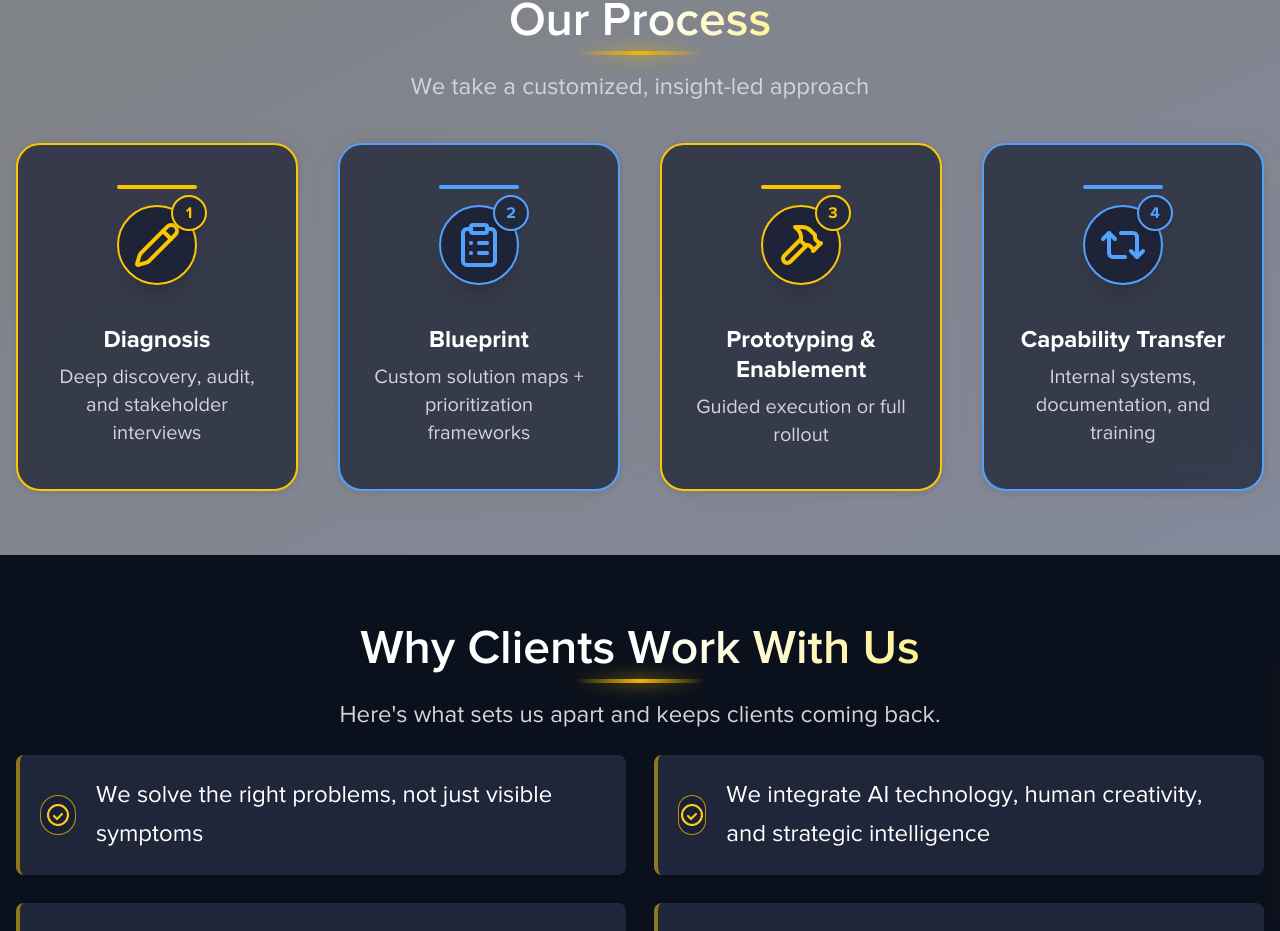
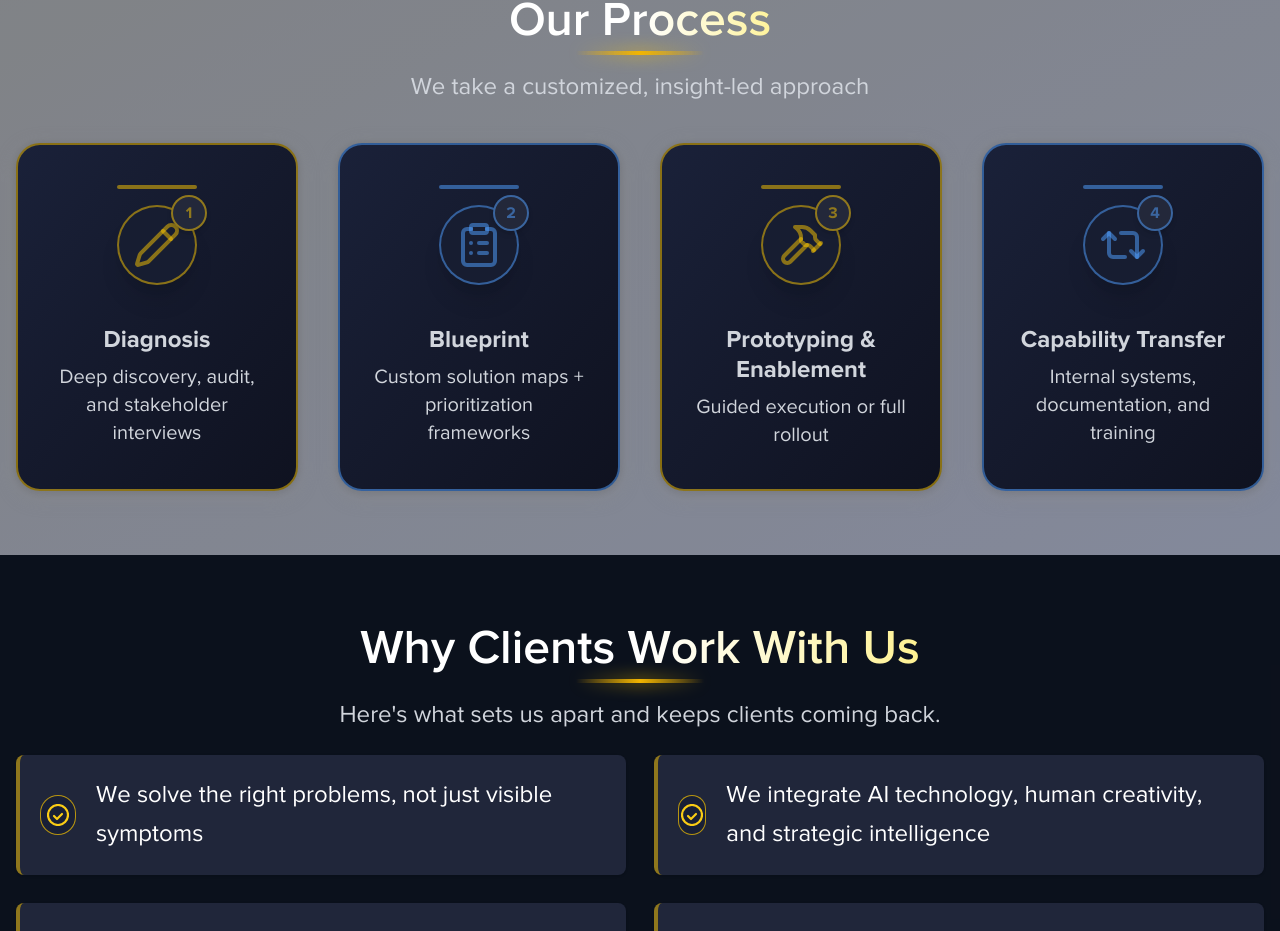
Before and after one commit to judeandy1999/vamossy.com, a Next.js app: page /consulting in a window 1280 px wide. Shown: the part 2892-3823 px from the top of the page. Built offline with nearby package versions, Linux system fonts and the light colour scheme; no server answers.

Commit message:
fix: update color opacity for improved visual consistency in OurProcess component

```diff
--- a/components/consulting/our-process.jsx
+++ b/components/consulting/our-process.jsx
@@ -4,17 +4,17 @@ import Container from '@/components/ui/container';
 import { Pencil, ClipboardList, Hammer, Repeat2 } from "lucide-react";
 
 const stepBorderColors = [
-  "border-yellow-400",
-  "border-blue-400",
-  "border-yellow-400",
-  "border-blue-400"
+  "border-yellow-400/50",
+  "border-blue-400/50",
+  "border-yellow-400/50",
+  "border-blue-400/50"
 ];
 
 const stepIconBgColors = [
-  "text-yellow-400",
-  "text-blue-400",
-  "text-yellow-400",
-  "text-blue-400"
+  "text-yellow-400/50",
+  "text-blue-400/50",
+  "text-yellow-400/50",
+  "text-blue-400/50"
 ];
 
 const stepIcons = [
@@ -25,10 +25,10 @@ const stepIcons = [
 ];
 
 const stepDividerColors = [
-  "bg-yellow-400",
-  "bg-blue-400",
-  "bg-yellow-400",
-  "bg-blue-400"
+  "bg-yellow-400/50",
+  "bg-blue-400/50",
+  "bg-yellow-400/50",
+  "bg-blue-400/50"
 ];
 
 export default function OurProcess() {
@@ -46,7 +46,7 @@ export default function OurProcess() {
             return (
               <div
                 key={idx}
-                className={`relative flex flex-col items-center justify-between bg-[#23283a]/80 backdrop-blur-md rounded-3xl border-2 ${borderColor} px-8 py-10 w-full min-h-[300px] shadow-2xl transition-transform duration-300 shadow-yellow-400/30 border-opacity-90`}
+                className={`relative flex flex-col items-center justify-between bg-gradient-to-br from-[#1a2139] to-[#0f1220] backdrop-blur-md rounded-3xl border-2 ${borderColor} px-8 py-10 w-full min-h-[300px] shadow-2xl transition-transform duration-300 shadow-yellow-400/30 border-opacity-90`}
                 style={{ boxShadow: '0 5px 20px 0 rgba(138, 138, 138, 0.47), 0 1.5px 8px 0 rgba(0,0,0,0.18)' }}
               >
                 {/* Icon Circle Centered with Step Number Badge */}
@@ -61,7 +61,7 @@ export default function OurProcess() {
                 {/* Step Content */}
                 <div className="flex flex-col items-center text-center flex-1 w-full">
                   <span className="sr-only">Step {idx + 1}</span>
-                  <span className="font-bold text-2xl sm:text-2xl text-white leading-tight mb-2">{step.title}</span>
+                  <span className="font-bold text-2xl sm:text-2xl text-gray-300 leading-tight mb-2">{step.title}</span>
                   <div className="text-gray-300 text-xl sm:text-xl mx-auto">{step.description}</div>
                 </div>
               </div>
```
